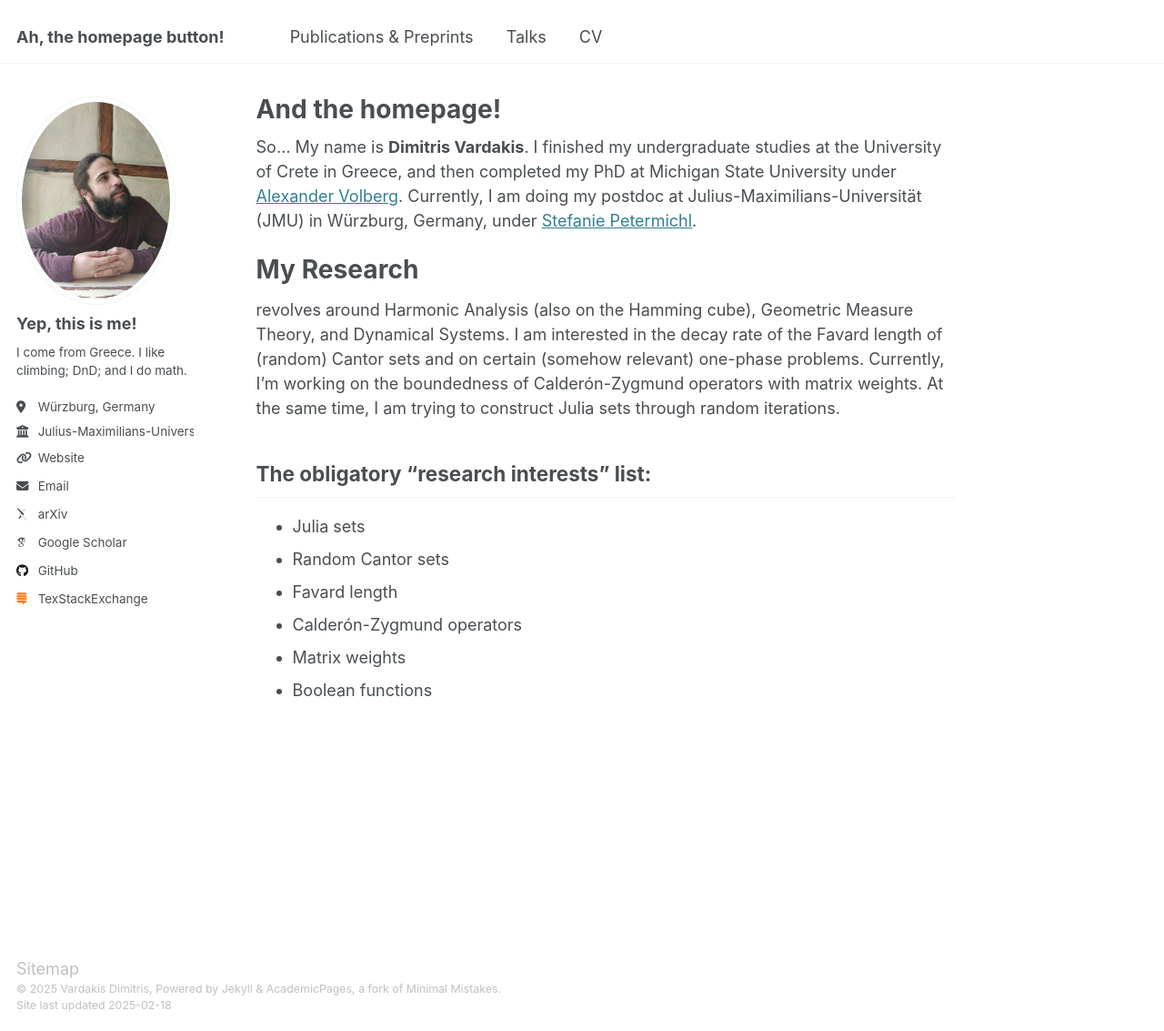
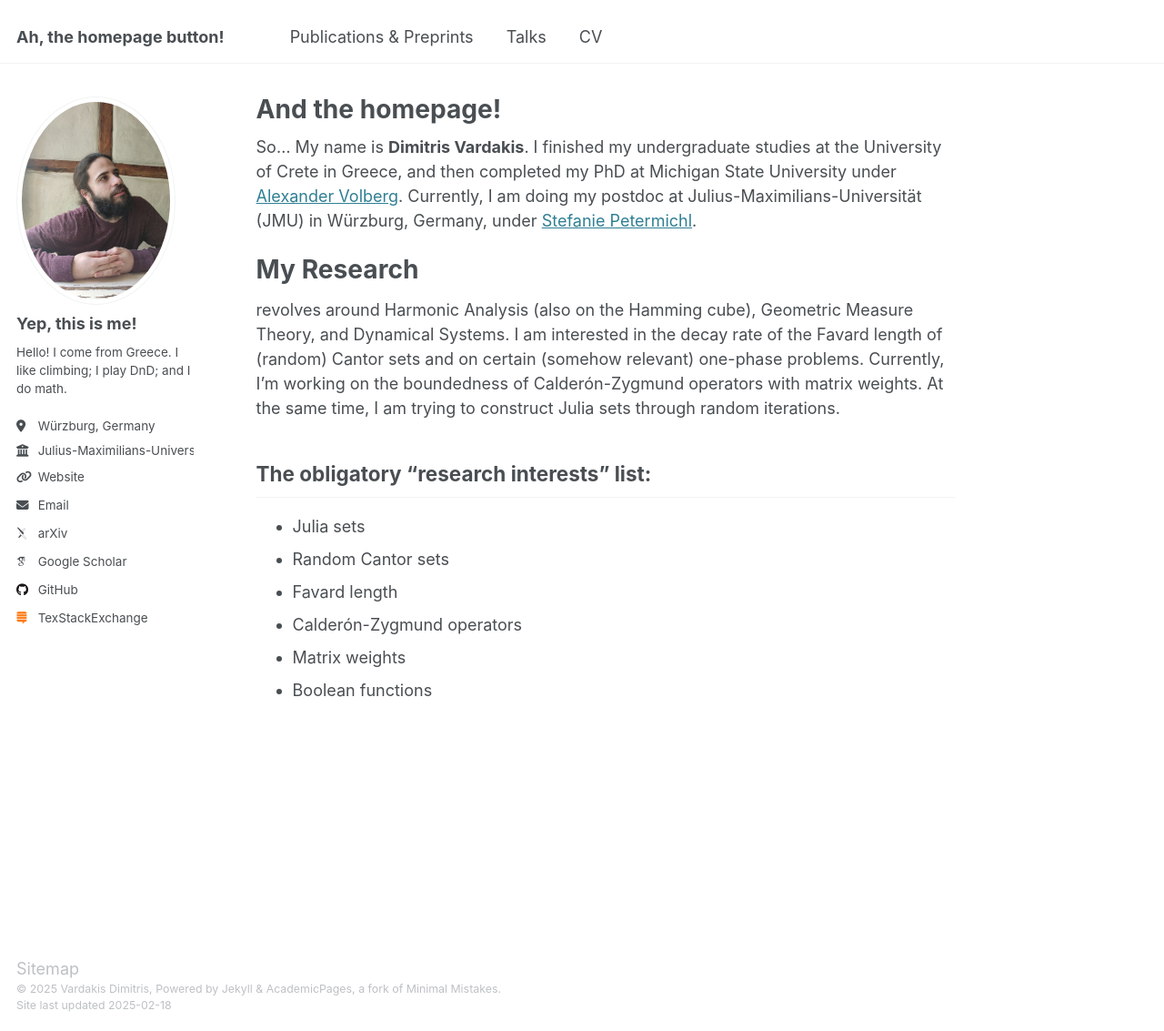
Before and after one commit to Jim-Vardakis/jim-vardakis.github.io, a Jekyll site: the page built from _pages/about.md, in a window 1280 px wide and 1133 px high. Shown: the whole window at 91% size. Built offline with Jekyll 4.4.1, drawn with Linux system fonts in a browser that asks for light colours; some web fonts are replaced.

Commit message:
updated short bio

```diff
--- a/_config.yml
+++ b/_config.yml
@@ -26,7 +26,7 @@ author:
   avatar           : "kopenhagen for website.png"
   name             : "Yep, this is me!"
   pronouns         : # example: "she/her"
-  bio              : "I come from Greece. I like climbing; DnD; and I do math."
+  bio              : "Hello! I come from Greece. I like climbing; I play DnD; and I do math."
   location         : "Würzburg, Germany"
   employer         : "Julius-Maximilians-Universität"  #  "JMU Würzburg" # README
   uri              : "https://www.mathematik.uni-wuerzburg.de/harmonicanalysis/team/vardakis-dimitros/" # URL
```
